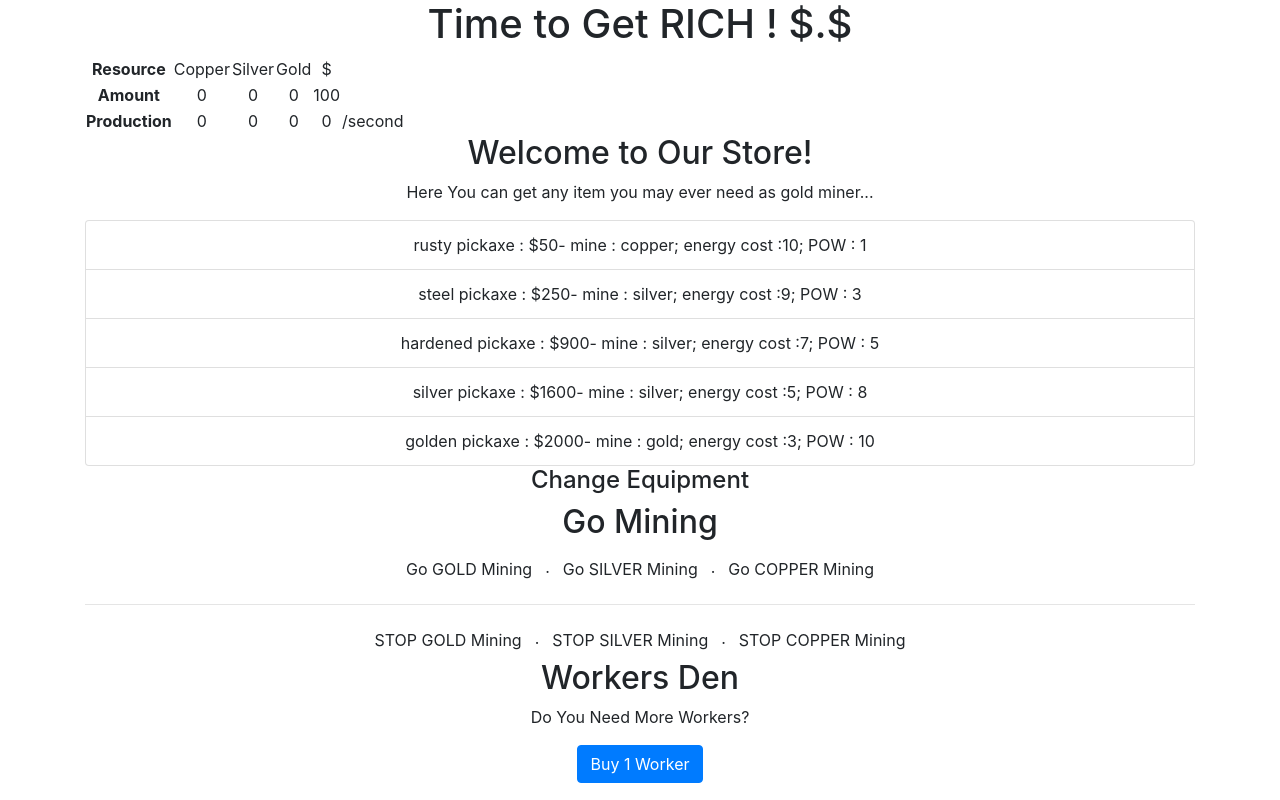
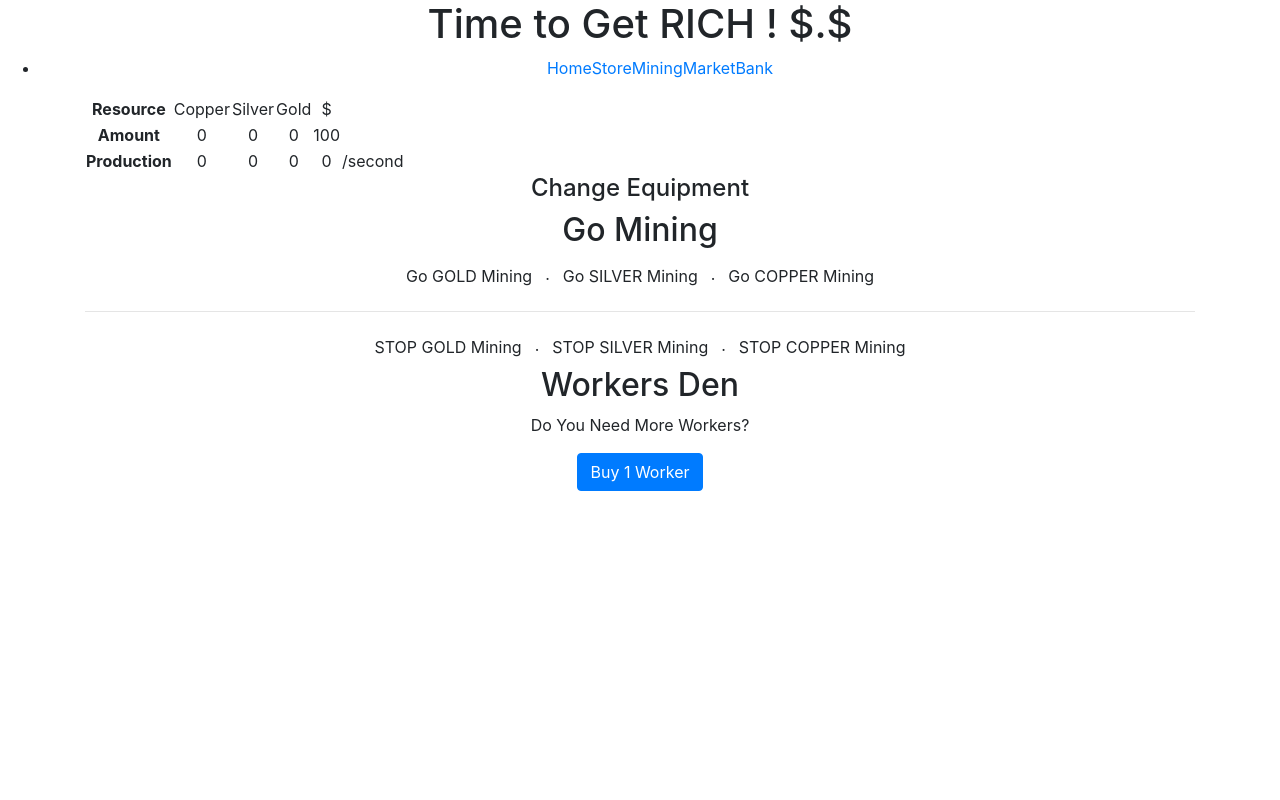
Before and after one commit to Thinkershine/GetRich, a React (Create React App) app: page / in a window 1280 px wide. Built offline with nearby package versions, Linux system fonts and the light colour scheme.

Commit message:
Add Navigation with Store and SPA

```diff
--- a/package.json
+++ b/package.json
@@ -6,6 +6,7 @@
     "bootstrap": "^4.1.1",
     "react": "^16.7.0",
     "react-dom": "^16.7.0",
+    "react-router-dom": "^4.3.1",
     "react-scripts": "2.1.2"
   },
   "scripts": {
--- a/src/App.js
+++ b/src/App.js
@@ -5,6 +5,8 @@ import Mine from "./components/locations/mine";
 import Store from "./components/locations/store";
 import Workers from "./models/workers";
 import { getItems } from "./services/fakeItemService.js";
+import Navigation from "./components/navigation";
+import { Route } from "react-router-dom";
 
 class App extends Component {
   state = {
@@ -153,6 +155,17 @@ class App extends Component {
       <div className="App">
         <header>
           <h1>Time to Get RICH ! $.$</h1>
+          <Navigation />
+          <Route
+            path="/store"
+            render={props => (
+              <Store
+                itemsForSale={this.state.itemsForSale}
+                handlePurchase={this.handlePurchase}
+                {...props}
+              />
+            )}
+          />
         </header>
 
         <main className="container">
@@ -184,11 +197,6 @@ class App extends Component {
                 </tr>
               </tbody>
             </table>
-
-            <Store
-              itemsForSale={this.state.itemsForSale}
-              handlePurchase={this.handlePurchase}
-            />
 
             {this.state.isEquipped && (
               <div id="equipment">
--- /dev/null
+++ b/src/components/navigation.jsx
@@ -0,0 +1,20 @@
+import React from "react";
+import { Link } from "react-router-dom";
+
+const Navigation = props => {
+  return (
+    <div>
+      <ul>
+        <li>
+          <Link to="/">Home</Link>
+          <Link to="/store">Store</Link>
+          <Link to="/mining">Mining</Link>
+          <Link to="/market">Market</Link>
+          <Link to="/bank">Bank</Link>
+        </li>
+      </ul>
+    </div>
+  );
+};
+
+export default Navigation;
--- a/src/index.js
+++ b/src/index.js
@@ -4,8 +4,14 @@ import "./index.css";
 import App from "./App";
 import * as serviceWorker from "./serviceWorker";
 import "bootstrap/dist/css/bootstrap.css";
+import { BrowserRouter } from "react-router-dom";
 
-ReactDOM.render(<App />, document.getElementById("root"));
+ReactDOM.render(
+  <BrowserRouter>
+    <App />
+  </BrowserRouter>,
+  document.getElementById("root")
+);
 
 // If you want your app to work offline and load faster, you can change
 // unregister() to register() below. Note this comes with some pitfalls.
```
Also changed, not shown: 1 other file (tests, documents, lock files or other folders).
